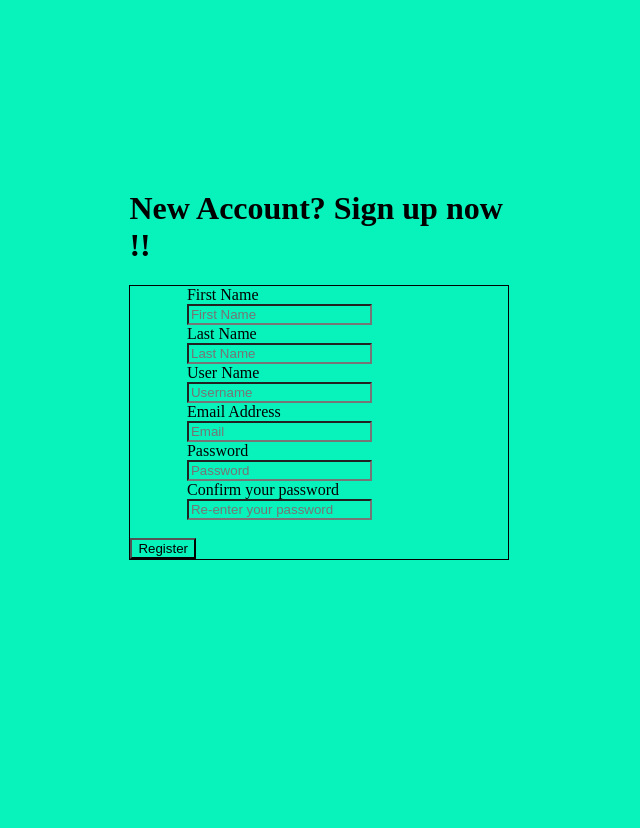
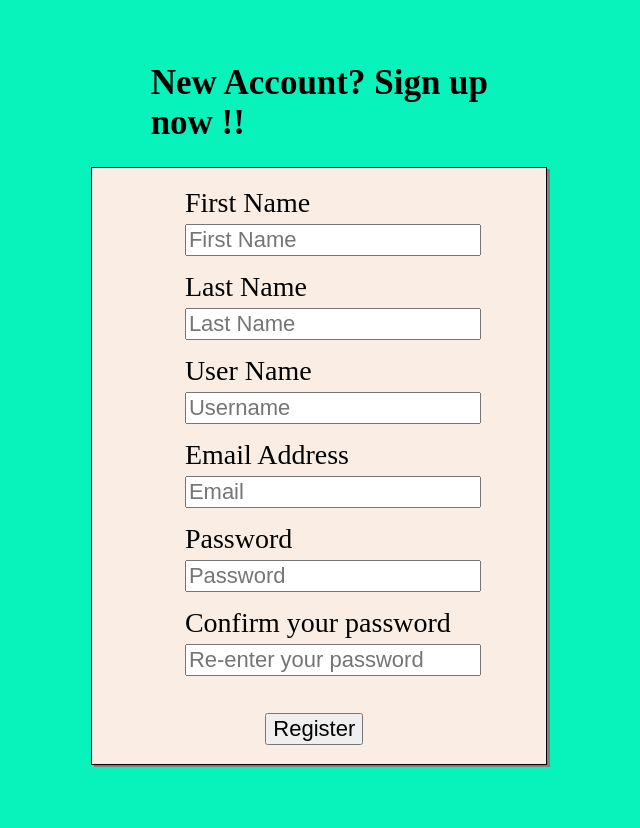
Before and after one commit to SainiThapa/E-commerce, a Django app: page /accounts/register in a window 1280 px wide. Shown: the whole page, without its empty margins (321-961 px from the left). Before the commit the page ends 560 px from the top, so only its background shows below. Run offline with Django 4.2, Linux system fonts and the light colour scheme.

Commit message:
Register css

```diff
--- a/Ecom_sites/Templates/Index.html
+++ b/Ecom_sites/Templates/Index.html
@@ -17,7 +17,7 @@
                 <img src="{%static 'images/logo.png' %}" class="logo">
                 <ul>
                     {% if user.is_authenticated %}
-                    <li>Hello,{{user.first_name}}</li>
+                    <li>Hello, {{user.first_name}}</li>
                     {% endif %}
                     <li><a href="home">Home</a></li>
                     <li><a href="categories">Categories</a></li>
--- a/Ecom_sites/Templates/register.html
+++ b/Ecom_sites/Templates/register.html
@@ -9,6 +9,7 @@
     <link rel="stylesheet" href="{%static 'css/register.css'%}">
 </head>
 <body>
+    <div class="body">
         <div class="box">
             <h1>New Account? Sign up now !!</h1>
             <div class="form">
@@ -51,5 +52,6 @@
         <h3>{{message}}</h3>
         {%endfor%}
     </div>
+</div>
 </body>
 </html>
--- a/Ecom_sites/static/css/register.css
+++ b/Ecom_sites/static/css/register.css
@@ -1,14 +1,33 @@
-*{
+body{
     background-color: #08f2bb;
 }
+h1{
+    margin-left: 13%;
+    font-size: 35px;
+}
 .box{
-    margin: 15% 35%;
+    margin: 5% 32%;
 }
 .form{
-    /* padding: 4px 3px; */
-    background-color: white;
+    padding: 4px 3px;
+    background-color: rgb(249, 237, 228);
     border: 1px solid black;
+    box-shadow: 3px 2px grey;
+    transition: 0.5s;
+}
+.form:hover{
+    transform: translateY(-5px);
 }
 .label{
-    margin-left: 15%;
+    margin: 15px 20%;
+    font-size: 28px;
 }
+input{
+    margin-top: 5px;
+    font-size: 22px;
+}
+.submit{
+    margin-left: 38%;
+    margin-top: -15px;
+    margin-bottom: 15px;
+}
```
Lines whose indentation alone changed are shown as unchanged.
